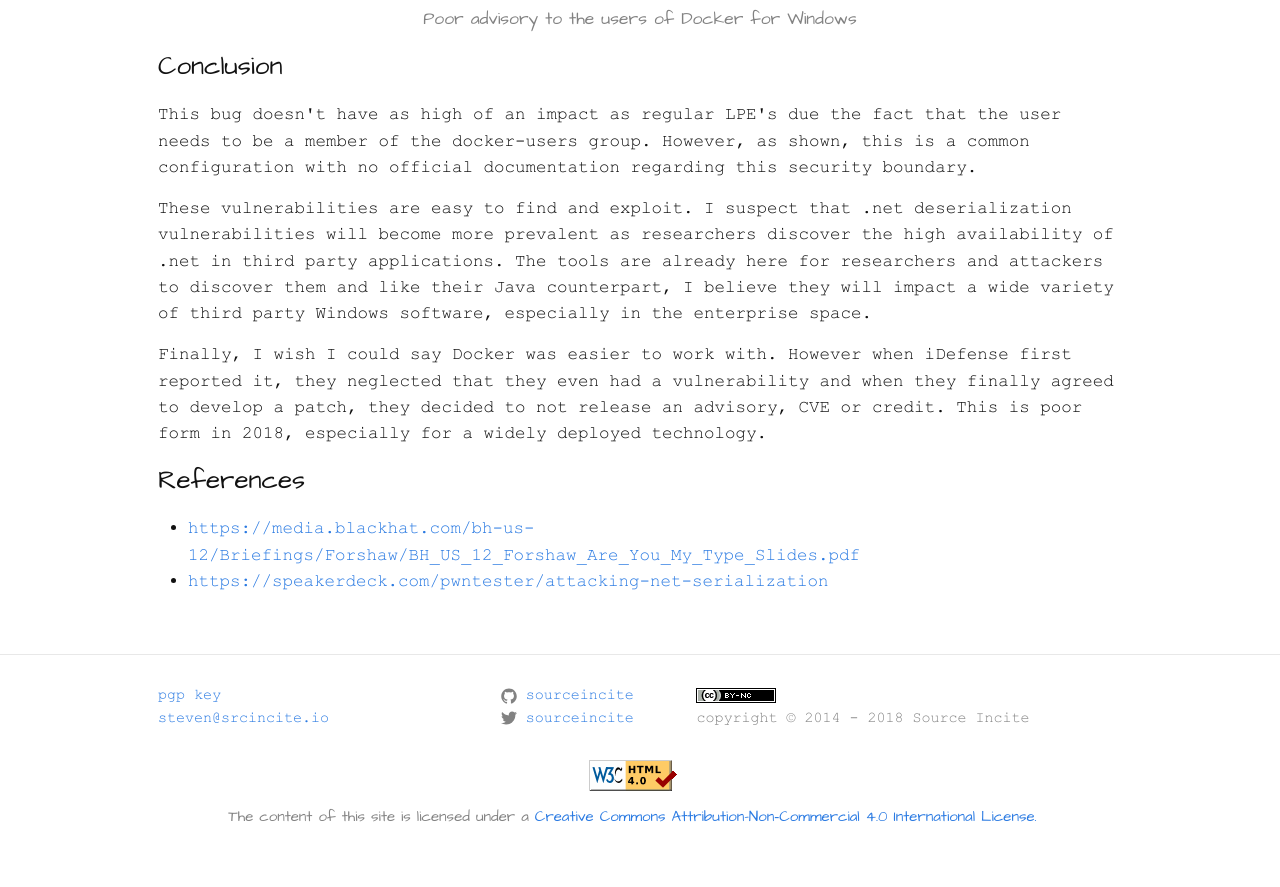
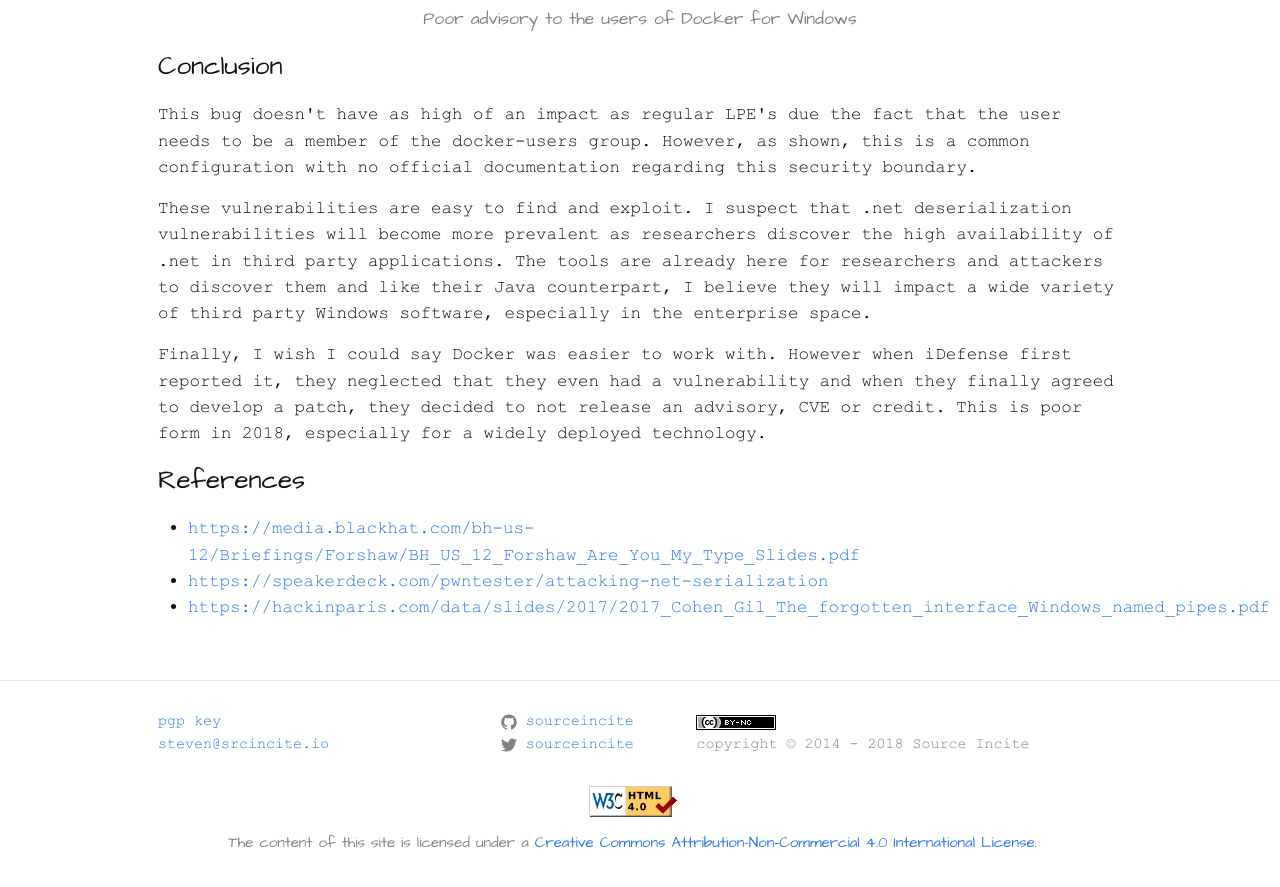
Before and after one commit to sourceincite/sourceincite.github.io, a Jekyll site: the page built from _posts/2018-08-31-you-cant-contain-me-analyzing-and-exploiting-an-elevation-of-privilege-in-docker-for-windows.md, in a window 1280 px wide and 900 px high, scrolled down 10200 px. Shown: the top 887 px of the window. Built offline with Jekyll 4.4.1, drawn with Linux system fonts in a browser that asks for light colours; some of the changed lines change nothing that is shown.

Commit message:
added reference

```diff
--- a/_posts/2018-08-31-you-cant-contain-me-analyzing-and-exploiting-an-elevation-of-privilege-in-docker-for-windows.md
+++ b/_posts/2018-08-31-you-cant-contain-me-analyzing-and-exploiting-an-elevation-of-privilege-in-docker-for-windows.md
@@ -354,6 +354,7 @@
 <div markdown="1" class="cn">
 - [https://media.blackhat.com/bh-us-12/Briefings/Forshaw/BH_US_12_Forshaw_Are_You_My_Type_Slides.pdf](https://media.blackhat.com/bh-us-12/Briefings/Forshaw/BH_US_12_Forshaw_Are_You_My_Type_Slides.pdf)
 - [https://speakerdeck.com/pwntester/attacking-net-serialization](https://speakerdeck.com/pwntester/attacking-net-serialization)
+- [https://hackinparis.com/data/slides/2017/2017_Cohen_Gil_The_forgotten_interface_Windows_named_pipes.pdf](https://hackinparis.com/data/slides/2017/2017_Cohen_Gil_The_forgotten_interface_Windows_named_pipes.pdf)
 </div>
 
 [docker]: https://www.docker.com/docker-windows
```
